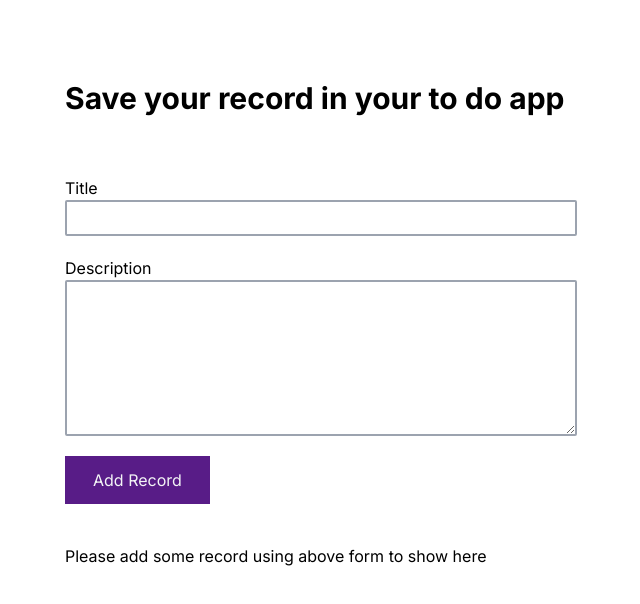
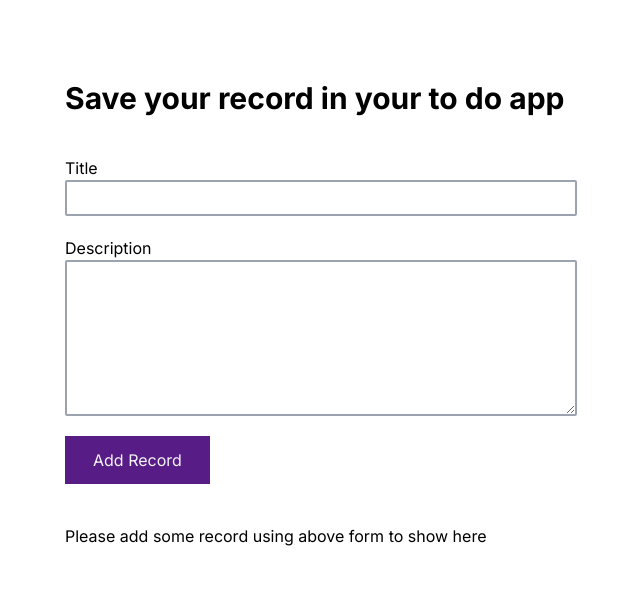
Before and after one commit to atisamakhtar/todo-nextjs, a Next.js app: page / in a window 1280 px wide. Shown: the top 604 px of the page, without its empty margins (319-959 px from the left). Built offline with nearby package versions, Linux system fonts and the light colour scheme.

Commit message:
some other minor changes

```diff
--- a/src/app/components/form.tsx
+++ b/src/app/components/form.tsx
@@ -124,9 +124,10 @@ const MyForm = () => {
 
     return (
         <>
-            <section className='mx-4 md:mx-0 my-20 container flex items-center flex-col' >
-                <h1 className='text-3xl w-[90%] md:w-[40vw] font-bold' >Save your record in your to do app</h1>
-                <form className='my-10 w-[90%] md:w-[40vw]' onSubmit={onSubmitHandler} >
+            <section className='md:mx-0 my-20 container flex items-center flex-col' >
+                <section className='w-[90%] md:w-[40vw] m-auto' >
+                    <h1 className='text-3xl font-bold' >Save your record in your to do app</h1>
+                    <form className='my-10' onSubmit={onSubmitHandler} >
                         <div className='mt-5' >
                             <label className='mb-3' htmlFor="title">Title</label>
                             <input value={states.title} onChange={(e) => dispatch({ type: "titleUpdate", payload: e.target.value })} className='px-3 py-1 rounded-sm block w-[100%] border-2 border-gray-400 border-r-2 text-gray-950' type="text" id='title' />
@@ -138,7 +139,7 @@ const MyForm = () => {
                         <input className='bg-purple-900 hover:bg-purple-600 px-7 py-3 text-gray-100 mt-5' type="submit" value="Add Record" />
                     </form>
 
-                <section className='container md:w-[40vw]'  >
+                    <section className='container'  >
 
                         {(states.error !== null) && <div className='text-red-500' >
                             {states.error}
@@ -150,7 +151,7 @@ const MyForm = () => {
                             </div>
                         }
 
-                    {(states.data.length > 0) && <div className='my-10 w-[90%] md:w-[40vw]' >
+                        {(states.data.length > 0) && <div className='my-10' >
 
                             {states.data.map((singData: any, index: any) => (
                                 <Record
@@ -168,6 +169,7 @@ const MyForm = () => {
 
                     </section>
                 </section>
+            </section>
 
         </>
     )
--- a/src/app/globals.css
+++ b/src/app/globals.css
@@ -23,3 +23,7 @@ body {
 h1, h2, p, input, textarea, button {
   color: black;
 }
+
+body {
+  overflow-x: hidden;
+}
```
Lines whose indentation alone changed are shown as unchanged.
